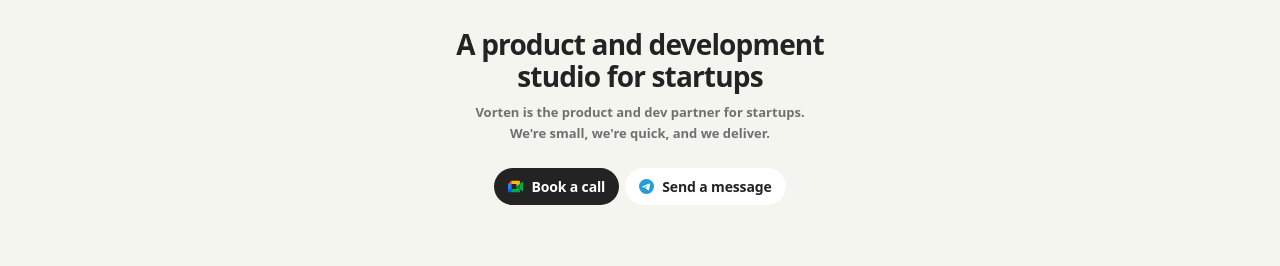
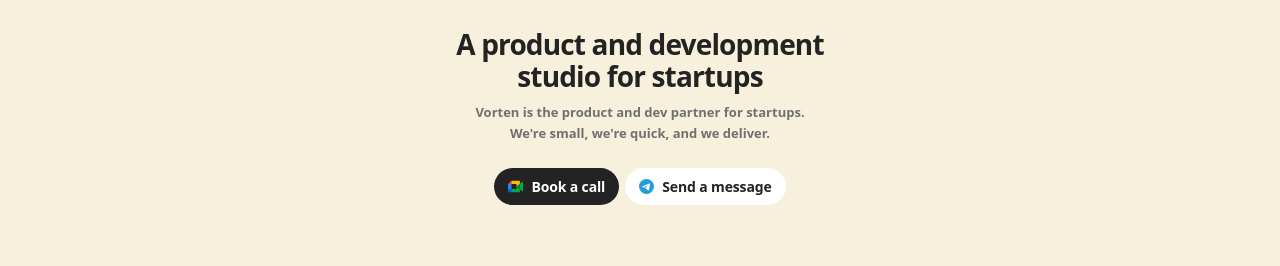
Before and after one commit to lamarquesita/vorten-studio, a plain HTML site: page index.html in a window 1280 px wide. Shown: the part 60-326 px from the top of the page. Drawn offline with Linux system fonts and the light colour scheme; a web font is replaced by a local one.

Commit message:
Change background color to #F7F0DC across all pages
Co-Authored-By: Claude Opus 4.6 (1M context) <noreply@anthropic.com>

```diff
--- a/index.html
+++ b/index.html
@@ -11,7 +11,7 @@
 <style>
 *,*::before,*::after{margin:0;padding:0;box-sizing:border-box}
 :root{
-  --bg:#f5f5f0;--dark:#232323;--gray:#707070;--light-gray:#e8e8e3;
+  --bg:#F7F0DC;--dark:#232323;--gray:#707070;--light-gray:#e8e8e3;
   --accent:#FF4D00;--green:#00AF38;--white:#fff;--card-radius:1.5rem;
   --section-py:3rem;--global-px:1.5rem;--max-w:72rem;
 }
```
Also changed, not shown: intro/index.html (+1 -1 lines), work/index.html (+1 -1 lines).
